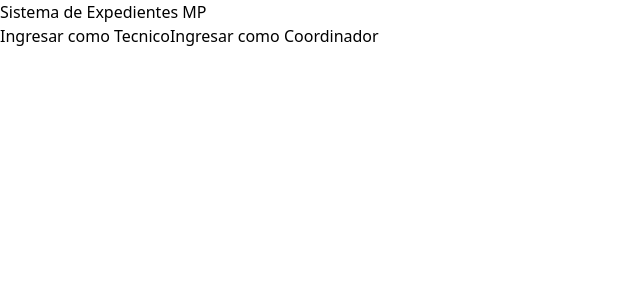
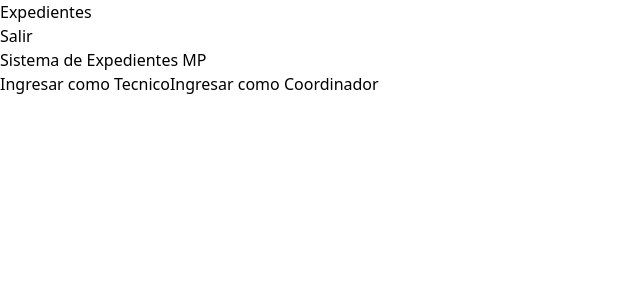
Before and after one commit to 22Jgarcia/ProebaTecMP, a React app in the folder frontend/: page / in a window 1280 px wide. Shown: the top 300 px of the page, without its empty margins (0-640 px from the left). Built offline with nearby package versions, Linux system fonts and the light colour scheme; the HTML template or start-up script is replaced by a standard one.

Commit message:
refactor: mejorar la estructura del componente Navbar y manejar el logout

```diff
--- a/frontend/src/components/Navbar.jsx
+++ b/frontend/src/components/Navbar.jsx
@@ -1,30 +1,35 @@
 import { useContext } from "react";
 import { AuthContext } from "../context/AuthContext";
-import { Link } from "react-router-dom";
+import { Link, useNavigate } from "react-router-dom";
 
+export default function Navbar() {
+  const { rol, logout } = useContext(AuthContext);
+  const navigate = useNavigate();
 
-export default function Navbar (){
-  const {rol, logout} = useContext(AuthContext);
+  const handleLogout = () => {
+    logout();
+    navigate("/"); // llevar al login
+  };
 
-  if(!rol) return null; // no mostrar nada si no hay rol
+  return (
+    <nav className="bg-gray-900 text-white px-6 py-4 flex justify-between items-center">
+      <div className="flex gap-4">
+        <Link to="/expedientes" className="hover:underline">Expedientes</Link>
 
-  return(
-    <nav className="bg-gray-900 text-white px-6 py-4 flex gap-6">
-      <Link to="/expedientes">Expedientes</Link>
-      <Link to="/expedientes/nuevo">Nuevo Expediente</Link>
-      <Link to="/reporte">Reporte</Link>
+        {rol === "coordinador" && (
+          <>
+          <Link to="/reportes" className="hover:underline">Reportes</Link>
+          <Link to="/expedientes/nuevo" className="hover:underline">Nuevo Expediente</Link>
+          </>
+        )}
+      </div>
 
-      <div className="ml-auto flex gap-4 items-center">
-        <span>
-          Rol: <strong>{rol}</strong>
-        </span>
-        <button
-        onClick={logout}
-        className="px-3 py-1 bg-red-500 rounded text-while hover:bg-red-600"
-        >
-          Salir
-        </button>
-      </div>
+      <button
+        onClick={handleLogout}
+        className="bg-red-500 hover:bg-red-600 px-4 py-2 rounded-md text-sm"
+      >
+        Salir
+      </button>
     </nav>
   );
 }
```
